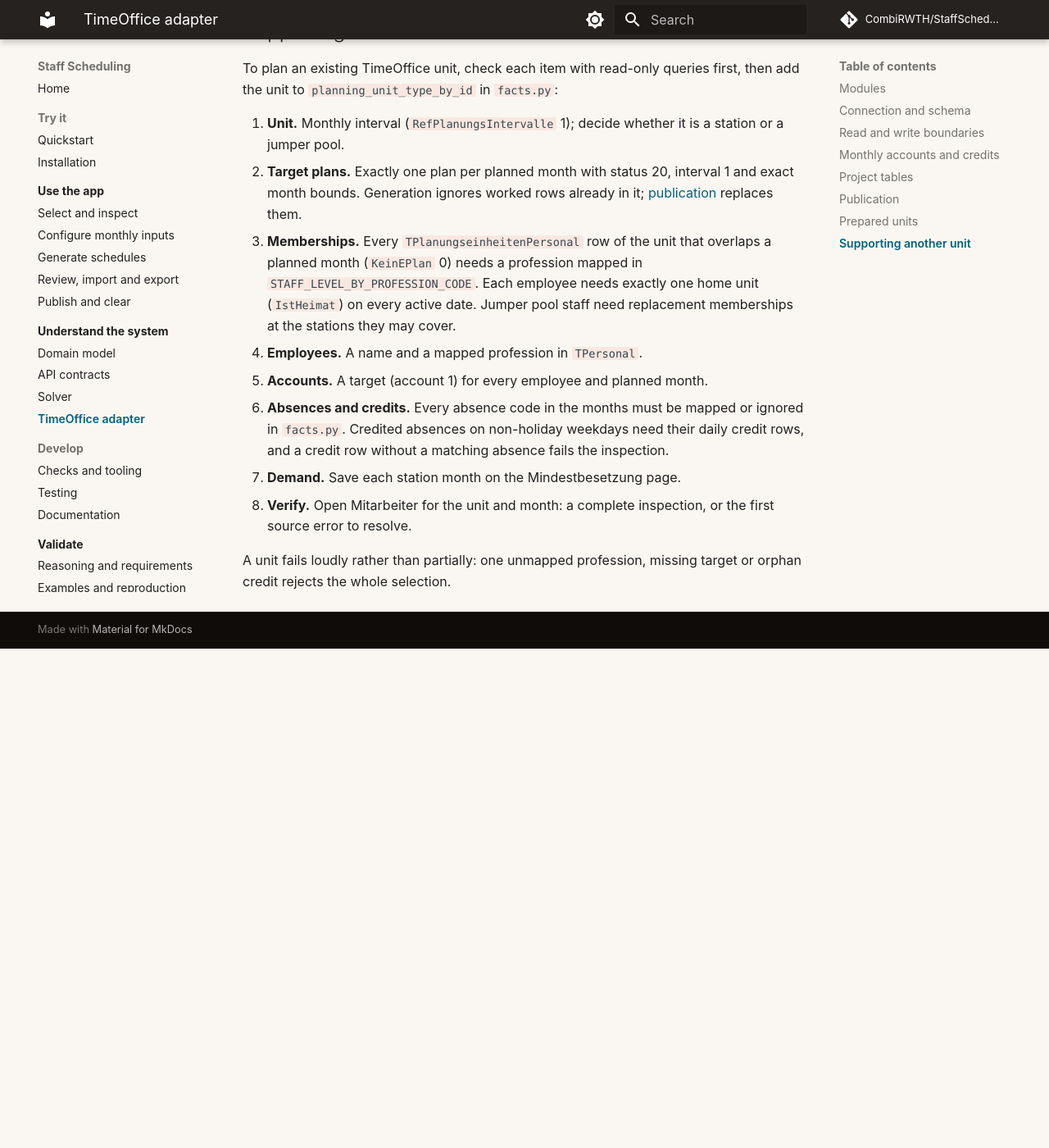
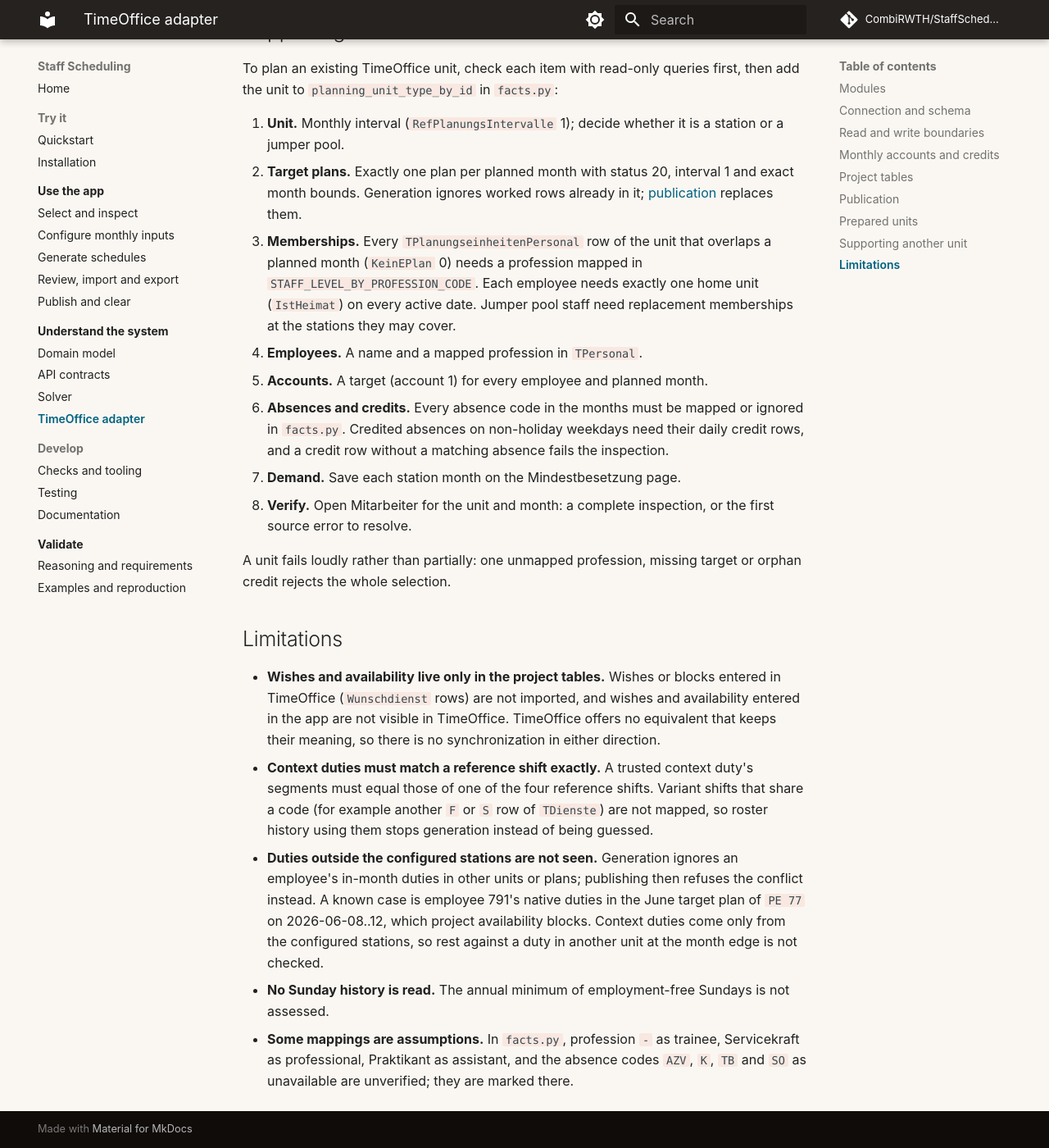
Before and after one commit to CombiRWTH/StaffScheduling, an MkDocs documentation site: the page built from docs/source/architecture/timeoffice.md, in a window 1280 px wide and 1400 px high, scrolled down 7945 px. Shown: the whole window at 82% size. Built offline with MkDocs 1.6.1 and Material for MkDocs 9.7.7, drawn with Linux system fonts in a browser that asks for light colours; comment, search, counter and statistics services are not loaded; before the commit the page ends 8736 px from its top, so only the background shows below that.

Commit message:
docs(timeoffice): state verified shift facts, mark mapping assumptions and list limitations

```diff
--- a/docs/source/architecture/timeoffice.md
+++ b/docs/source/architecture/timeoffice.md
@@ -125,3 +125,11 @@ To plan an existing TimeOffice unit, check each item with read-only queries firs
 8. **Verify.** Open Mitarbeiter for the unit and month: a complete inspection, or the first source error to resolve.
 
 A unit fails loudly rather than partially: one unmapped profession, missing target or orphan credit rejects the whole selection.
+
+## Limitations
+
+- **Wishes and availability live only in the project tables.** Wishes or blocks entered in TimeOffice (`Wunschdienst` rows) are not imported, and wishes and availability entered in the app are not visible in TimeOffice. TimeOffice offers no equivalent that keeps their meaning, so there is no synchronization in either direction.
+- **Context duties must match a reference shift exactly.** A trusted context duty's segments must equal those of one of the four reference shifts. Variant shifts that share a code (for example another `F` or `S` row of `TDienste`) are not mapped, so roster history using them stops generation instead of being guessed.
+- **Duties outside the configured stations are not seen.** Generation ignores an employee's in-month duties in other units or plans; publishing then refuses the conflict instead. A known case is employee 791's native duties in the June target plan of `PE 77` on 2026-06-08..12, which project availability blocks. Context duties come only from the configured stations, so rest against a duty in another unit at the month edge is not checked.
+- **No Sunday history is read.** The annual minimum of employment-free Sundays is not assessed.
+- **Some mappings are assumptions.** In `facts.py`, profession `-` as trainee, Servicekraft as professional, Praktikant as assistant, and the absence codes `AZV`, `K`, `TB` and `SO` as unavailable are unverified; they are marked there.
```
Also changed, not shown: 1 other file.
